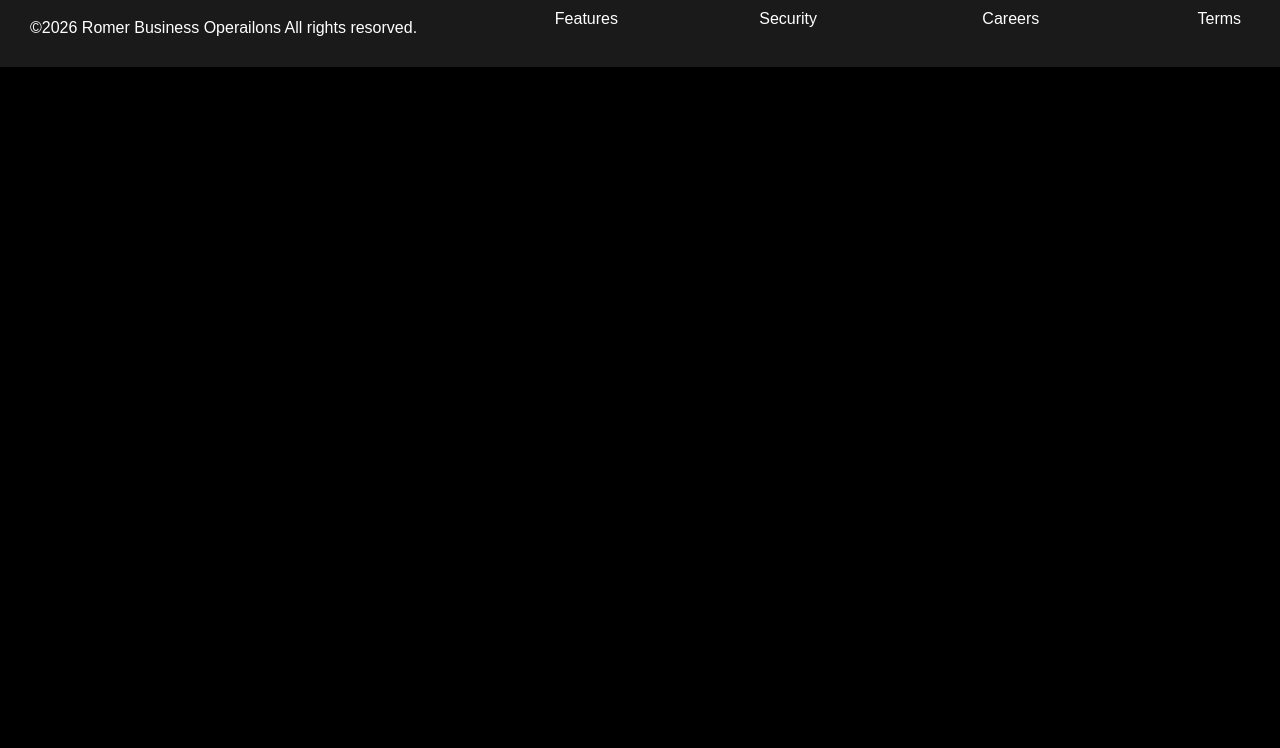
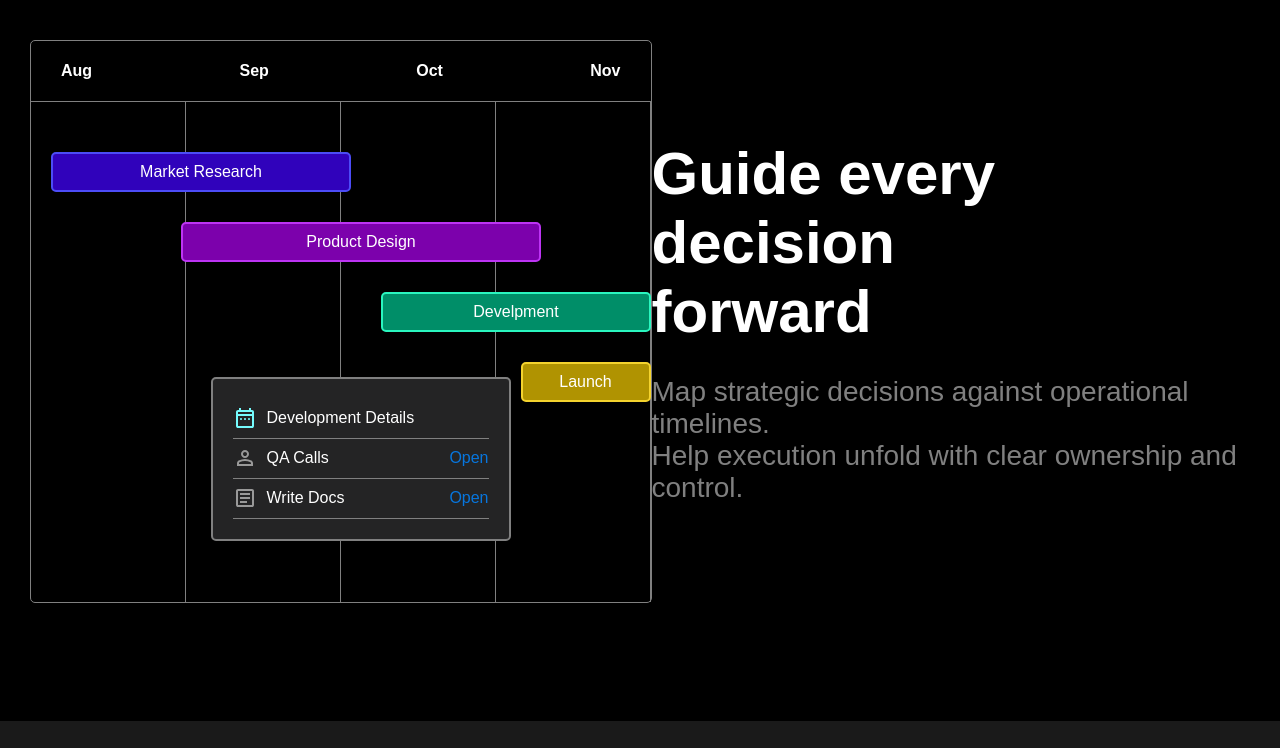
Before and after one commit to nanthakumar20050718-cmyk/Dashboard-stock-1, a plain HTML site: page Dashboards.html in a window 1280 px wide. Shown: the part 677-1425 px from the top of the page. Before the commit the page ends 800 px from the top, so only its background shows below. Drawn offline with Linux system fonts and the light colour scheme.

Commit message:
update-section-five

```diff
--- a/Dashboards.html
+++ b/Dashboards.html
@@ -27,7 +27,6 @@
     </header>
 <!-- ===start main=== -->
     <main>
-
 
         <section class="section-four">
             <div class="col-1">
@@ -68,6 +67,51 @@
                 </div>
             </div>
         </section>
+
+        <section class="section-five">
+            <div class="five-col-1">
+                <div class="five-row-1">
+                    <h4><b>Aug</b></h4>
+                    <h4><b>Sep</b></h4>
+                    <h4><b>Oct</b></h4>
+                    <h4><b>Nov</b></h4>
+                </div>
+                <div class="five-row-2">
+                    <div class="five-column"></div>
+                    <div class="five-column"></div>
+                    <div class="five-column"></div>
+                    <div class="five-column"></div>
+                    <div class="five-box-1"><p>Market Research</p></div>
+                    <div class="five-box-2"><P>Product Design</P></div>
+                    <div class="five-box-3"><p>Develpment</p></div>
+                    <div class="five-box-4"><p>Launch</p></div>
+                    <div class="five-box-5">
+                        <div class="five-row-box-1">
+                            <img src="src/assect/icon/date.svg" alt="">
+                            <p>Development Details</p>
+                        </div>
+                        <div class="five-row-box-2">
+                            <div class="five-col-qa">
+                                <img src="src/assect/icon/person.svg" alt="">
+                                <p>QA Calls</p>
+                            </div>
+                            <a href="#">Open</a>
+                        </div>
+                        <div class="five-row-box-3">
+                            <div class="five-col-qa">
+                                <img src="src/assect/icon/paper.svg" alt="">
+                                <p>Write Docs</p>
+                            </div>
+                            <a href="#">Open</a>
+                        </div>
+                    </div>
+                </div>
+            </div>
+            <div class="five-col-2">
+                <h1>Guide every decision <br> forward</h1>
+                <p>Map strategic decisions against operational timelines. <br> Help execution unfold with clear ownership and <br> control.</p>
+            </div>
+        </section>
     </main>
 
 
--- a/src/assect/css/Dashboards.css
+++ b/src/assect/css/Dashboards.css
@@ -4,6 +4,7 @@
     box-sizing: border-box;
     font-family: 'Poppins', sans-serif;
     color: #fff;
+    text-decoration: none;
 }
 body{
     background-color:#000000;
@@ -157,6 +158,138 @@ main {
     margin: 0 0 0 10px;
     border: none;
 }
+
+
+/* start section five */
+.section-five {
+    display: flex;
+    justify-content: space-between;
+    align-items: center;
+    height: 100vh;
+}
+
+.section-five .five-col-1 {
+    border: 1px solid gray;
+    border-radius: 5px;
+    width: 700px;
+    height: 563px;
+    margin-left: 30px;
+}
+.section-five .five-row-1 {
+    display: flex;
+    justify-content: space-between;
+    align-items: center;
+    width: 100%;
+    height: 50px;
+    padding: 30px;
+    border-bottom: 1px solid gray;
+}
+.section-five .five-row-2 {
+    width: 100%;
+    height: 100%;
+    display: flex;
+    position: relative;
+}
+.section-five .five-column {
+    width: 100%;
+                        height: 500px;
+    border-right: 1px solid gray;
+}
+.section-five .five-box-1 , .five-box-2, .five-box-3, .five-box-4 {
+    display: flex;
+    justify-content: center;
+    align-items: center;
+    height: 40px;
+    border-radius: 5px;
+    position:absolute;
+}
+.section-five .five-box-1 {
+    top: 50px;
+    left: 20px;
+    background-color: #3002bb;
+    border: 2px solid #4c4cf7;
+    width: 300px;
+}
+.section-five .five-box-2 {
+    top: 120px;
+    left: 150px;
+    background-color: #7c01ac;
+    border: 2px solid #bd34f4;
+    width: 360px;
+}
+.section-five .five-box-3 {
+    top: 190px;
+    left: 350px;
+    background-color: #008e68;
+    border: 2px solid #2af6bf;
+    width: 270px;
+}
+.section-five .five-box-4 {
+    top: 260px;
+    right: 0;
+    background-color: #b09301;
+    border: 2px solid #f4d32e;
+    width: 130px;
+}
+.section-five .five-box-5 {
+    width: 300px;
+    border: 2px solid gray;
+    border-radius: 5px;
+    position: absolute;
+    top: 275px;
+    right: 140px;
+    padding: 20px;
+    background-color: #242425;
+}
+.section-five .five-row-box-1 {
+    width: 100%;
+    height: 40px;
+    border-bottom: 1px solid gray;
+    display: flex;
+    justify-content: start;
+    align-items: center;
+    gap: 10px;
+}
+.section-five .five-row-box-2 {
+    width: 100%;
+    height: 40px;
+    border-bottom: 1px solid gray;
+    display: flex;
+    justify-content: space-between;
+    align-items: center;
+}
+.section-five .five-col-qa {
+    width: 100%;
+    height: 40px;
+    display: flex;
+    justify-content: start;
+    align-items: center;
+    gap:10px;
+}
+.section-five .five-row-box-3 {
+    width: 100%;
+    height: 40px;
+    border-bottom: 1px solid gray;
+    display: flex;
+    justify-content: space-between;
+    align-items: center;
+}
+.section-five .five-box-5 a {
+    color: #0776de;
+}
+
+.section-five .five-col-2 {
+    margin-right: 40px;
+}
+.section-five .five-col-2 h1 {
+    font-size: 60px;
+}
+.section-five .five-col-2 p {
+    font-size: 28px;
+    color: gray;
+    margin-top: 30px;
+}
+
 /* ===end main=== */
 /* --------------------------------------- */
 /* ===start footer=== */
```
Also changed, not shown: src/assect/icon/date.svg (added), src/assect/icon/paper.svg (added), src/assect/icon/person.svg (added).
